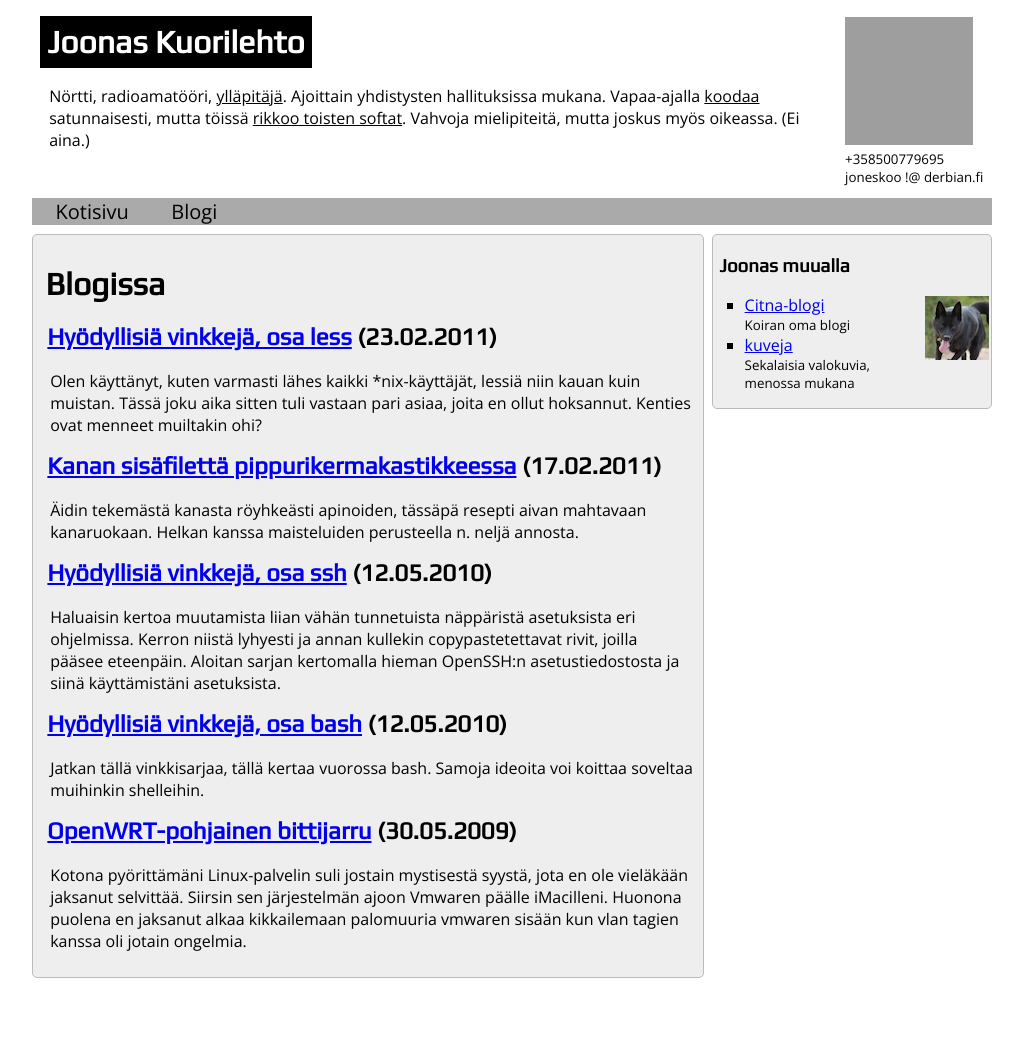
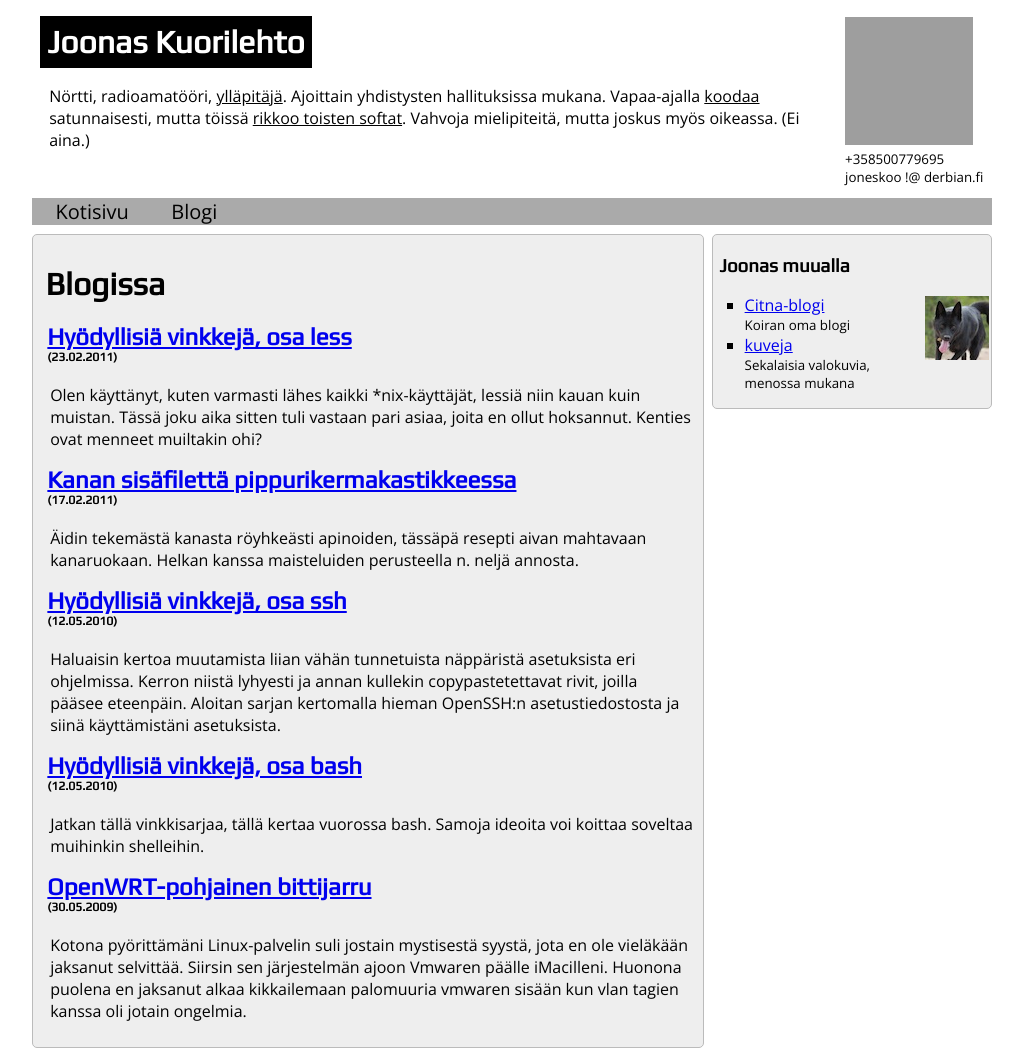
Before and after one commit to joneskoo/joneskoo.yx.fi, a Jekyll site: the page built from blog.html, in a window 1280 px wide. Shown: the whole page, without its empty margins (128-1151 px from the left). Built offline with Jekyll 4.4.1, drawn with Linux system fonts in a browser that asks for light colours; before the commit the page ends 994 px from its top, so only the background shows below that; grey boxes are pictures that could not be loaded.

Commit message:
Blogitekstit -sivua

```diff
--- a/_layouts/main.html
+++ b/_layouts/main.html
@@ -135,6 +135,10 @@
     .clear {
       clear: both;
     }
+    .pub_date {
+      font-size: 50%;
+      display: block;
+    }
   </style>
 </head>
 <body>
--- a/blog.html
+++ b/blog.html
@@ -21,8 +21,7 @@ title: Joonas Kuorilehto – kotisivu
 
 <!-- Pääsisältö -->
 <div id="laatikot">
-  <!-- Hyödyllisiä tuotoksia -->
-  <div id="tuotoksia" class="laatikko">
+  <div id="blogitekstit" class="laatikko">
     <h1>Blogissa</h1>
     {% for post in site.posts %}
     <h2><a href="{{ post.url }}">{{ post.title }}</a> <span class="pub_date">({{ post.date | date:"%d.%m.%Y" }})</span></h2>
```
